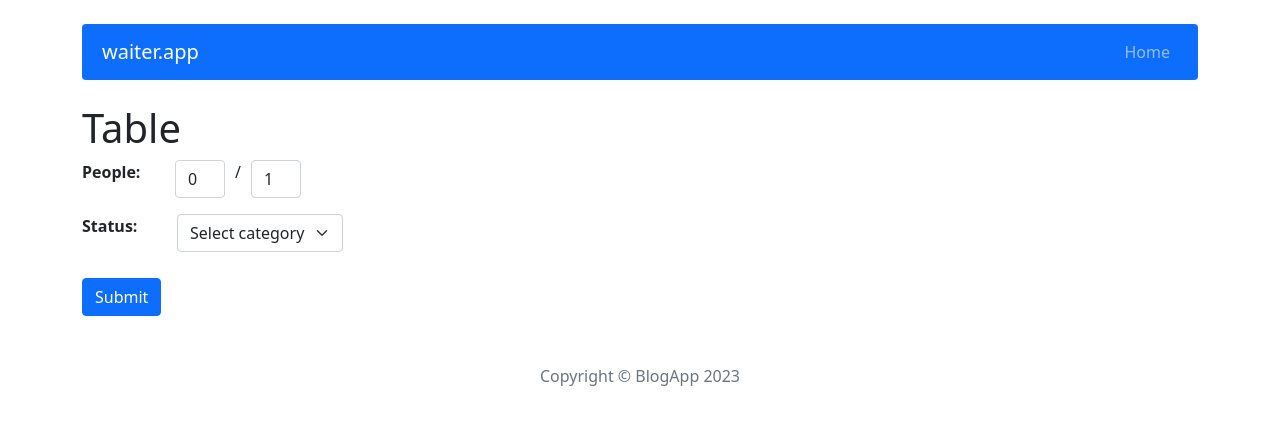
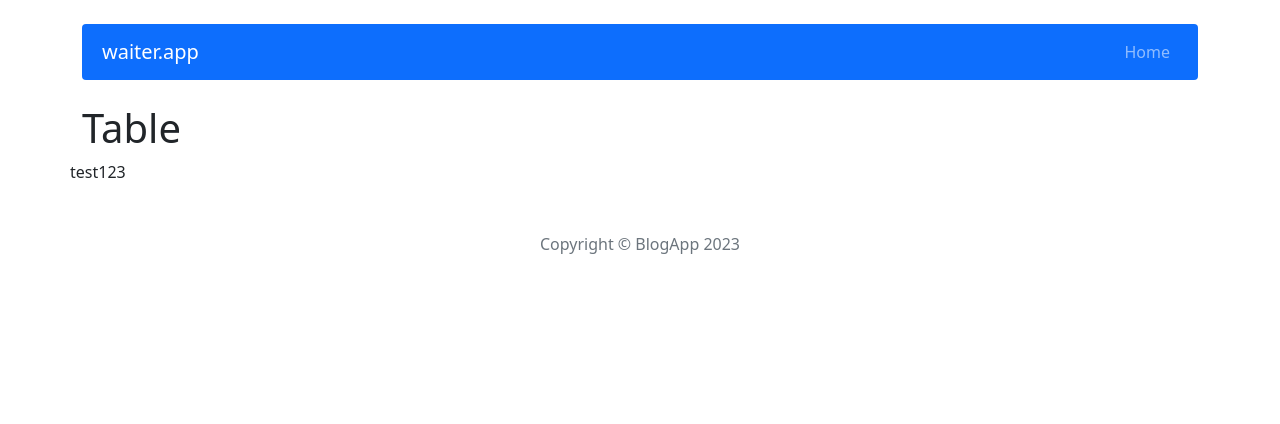
Before and after one commit to BoloMaster7/waiter-app, a React (Create React App) app: page /tableform in a window 1280 px wide. Shown: the top 424 px of the page. Built offline with nearby package versions, Linux system fonts and the light colour scheme.

Commit message:
problem with home render

```diff
--- a/package.json
+++ b/package.json
@@ -8,6 +8,7 @@
     "@testing-library/user-event": "^13.5.0",
     "bootstrap": "5.1.3",
     "json-server": "0.17.0",
+    "npm-run-all": "4.1.5",
     "react": "^18.2.0",
     "react-bootstrap": "2.0.1",
     "react-dom": "^18.2.0",
--- /dev/null
+++ b/public/db/routes.json
@@ -0,0 +1,3 @@
+{
+  "/api/*": "/$1"
+}
--- a/src/App.js
+++ b/src/App.js
@@ -5,7 +5,6 @@ import { Container } from 'react-bootstrap';
 import { Routes, Route} from 'react-router-dom';
 import Home from './components/pages/Home/Home';
 import NotFound from './components/pages/NotFound/NotFound';
-import EditTable from './components/features/EditTable';
 import TableForm from './components/features/TableForm';
 
 function App() {
--- a/src/components/features/Table.js
+++ b/src/components/features/Table.js
@@ -1,30 +1,22 @@
-import {  Button, Row, Col, Form } from "react-bootstrap";
+import {  Button, Row, Col } from "react-bootstrap";
 import { Link } from "react-router-dom";
 
 
-const Table = ({  status, id, bill }) => {
+const Table = (props) => {
 
 
-  const tableStatus = status;
   return (
 
     <Row>
     <Row className="align-items-end mb-3">
       <Col className="col-2 d-flex align-items-end justify-content-between">
-        <h2 className="mb-0">Table {id}</h2>
+        <h2 className="mb-0">Table {props.id}</h2>
       </Col>
       <Col className="col-4">
-        <strong>Status:</strong> {status} {""}
-        {tableStatus === "Busy" && (
-          <span>
-            {""}
-            <strong>Bill: </strong>
-            {bill}
-          </span>
-        )}
+        <strong>Status:</strong> {props.status} {""}
       </Col>
       <Col className="col-6 d-flex justify-content-end">
-        <Link to={"/table/" + id}>
+        <Link to={"/table/" + props.id}>
           <Button variant="primary" size="sm">
             Show more
           </Button>
--- a/src/components/features/TableForm.js
+++ b/src/components/features/TableForm.js
@@ -15,7 +15,7 @@ const TableForm = ({ action, actionText, ...props }) => {
   const [contentError, setContentError] = useState(false);
 
   const { id } = useParams();
-  const maxPeople = 10
+  const maxPeopleAmount = 10
 
   const handleSubmit = () => {
     setContentError(!content)
@@ -28,100 +28,7 @@ const TableForm = ({ action, actionText, ...props }) => {
     <div>
     <Row className="mb-5">
       <h1>Table {id} </h1>
-      <Form onSubmit={validate(handleSubmit)}>
-        <Form.Group className="mb-3">
-          <Row className="mb-3">
-            <Col md={1}>
-              <b>People:</b>
-            </Col>
-            <Form.Control
-              {...register("people", { required: true })}
-              className="pl-3"
-              style={{
-                width: "50px",
-                marginLeft: "10px",
-                marginRight: "10px",
-              }}
-              type="number"
-              onChange={(e) => setPeople(e.target.value)}
-              value={status === "Busy" ? people : 0}
-            />
-            /
-            <Form.Control
-              {...register("maxPeople", { required: true })}
-              style={{ width: "50px", marginLeft: "10px" }}
-              type="number"
-              onChange={(e) => setPeople(e.target.value)}
-              value={maxPeople}
-            />
-            {errors.people && (
-              <small className="d-block form-text text-danger mt-2">
-                This field is required
-              </small>
-            )}
-            {errors.maxPeople && (
-              <small className="d-block form-text text-danger mt-2">
-                This field is required
-              </small>
-            )}
-          </Row>
-          <Row className="mb-3">
-            <Col md={1}>
-              <b>Status:</b>
-            </Col>
-            <Col md={2}>
-              <Form.Select
-                {...register("status", { required: true })}
-                as="select"
-                onChange={(e) => setStatus(e.target.value)}
-                value={status}
-                aria-label="Select category"
-              >
-                <option>Select category</option>
-                {/* {statusData.map((category, index) => (
-                  <option key={index} value={category}>
-                    {category}
-                  </option>
-                ))} */}
-              </Form.Select>
-            </Col>
-            {contentError && (
-              <small className="d-block form-text text-danger mt-2">
-                Please choose status
-              </small>
-            )}
-          </Row>
-          {status === "Busy" && (
-            <Row >
-              <Col md={1}>
-                <Form.Label>
-                  <b>Bill:</b>
-                </Form.Label>
-              </Col>
-              <Col md={2}>
-                <Form.Control
-                  {...register("bill", { required: true })}
-                  type="number"
-                  placeholder="current bill"
-                  onChange={(e) => setBill(e.target.value)}
-                  value={status === "Busy" ? bill : 0}
-                />
-              </Col>
-              {errors.bill && (
-                <small className="d-block form-text text-danger mt-2">
-                  This field is required
-                </small>
-              )}
-            </Row>
-          )}
-        </Form.Group>
-        <Button
-          as="input"
-          value={actionText}
-          type="submit"
-          style={{ marginTop: "10px" }}
-        />
-      </Form>
+      test123
     </Row>
   </div>
   );
--- a/src/components/pages/Home/Home.js
+++ b/src/components/pages/Home/Home.js
@@ -9,15 +9,15 @@ const tables = useSelector(getAllTables)
 
   return (
     <div>
-    <h1 className="mb-5">All tables</h1>
+    <h1 className="m-2">All tables</h1>
     {tables.map((table) => (
       <Table
         key={table.id}
         id={table.id}
         number={table.id}
         status={table.status}
-        people={table.people}
-        maxPeople={table.maxPeople}
+        people={table.peopleAmount}
+        maxPeople={table.maxPeopleAmount}
         bill={table.bill}
       />
     ))}
```
Also changed, not shown: public/db/app.json (added, +39 -0 lines), 1 other file (tests, documents, lock files or other folders).
